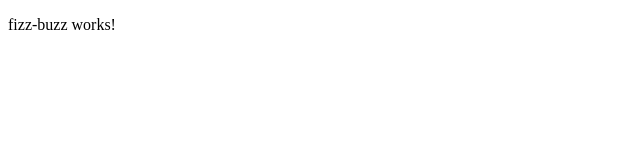
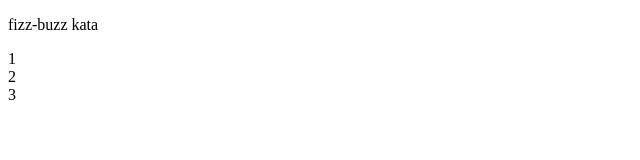
Before and after one commit to bWalshPdx/Exercises, an Angular app in the folder Angular/FizzBuzz/: page / in a window 1280 px wide. Shown: the top 160 px of the page, without its empty margins (0-640 px from the left). Built offline with nearby package versions, Linux system fonts and the light colour scheme.

Commit message:
basic ngfor working

```diff
--- a/Angular/FizzBuzz/src/app/fizz-buzz/fizz-buzz.component.html
+++ b/Angular/FizzBuzz/src/app/fizz-buzz/fizz-buzz.component.html
@@ -1 +1,5 @@
-<p>fizz-buzz works!</p>
+<p>fizz-buzz kata</p>
+
+<div *ngFor="let element of ['1', '2', '3']">
+  {{element}}
+</div>
--- a/Angular/FizzBuzz/src/app/fizz-buzz/fizz-buzz.component.ts
+++ b/Angular/FizzBuzz/src/app/fizz-buzz/fizz-buzz.component.ts
@@ -6,6 +6,8 @@ import { Component, OnInit } from '@angular/core';
   styleUrls: ['./fizz-buzz.component.scss']
 })
 export class FizzBuzzComponent implements OnInit {
+
+  convertedElements: string[] = ['1', '2', '3'];
 
   constructor() { }
 
```
